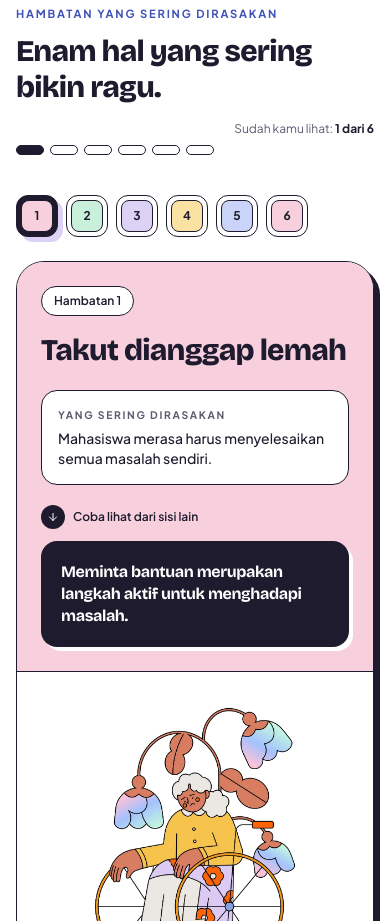
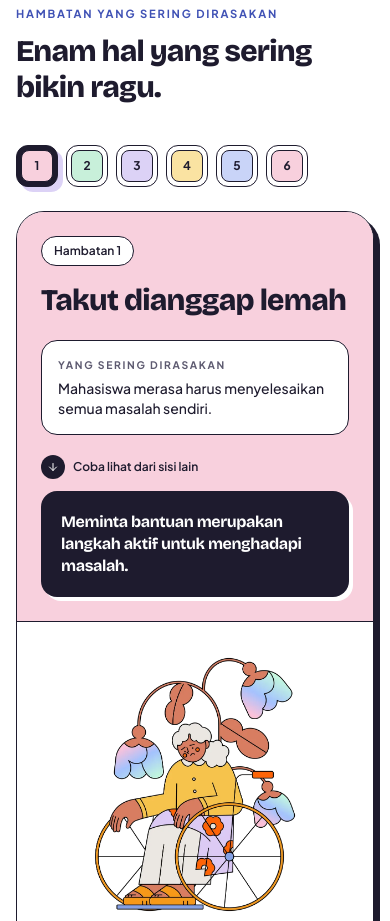
Before and after one commit to nabilasyalwani/psikoedukasi, a Next.js app: page /hambatan in a window 390 px wide. Shown: the part 1080-2001 px from the top of the page. Built offline with nearby package versions, Linux system fonts and the light colour scheme.

Commit message:
fix barrier explorer card in small screen

```diff
--- a/components/hambatan/BarrierExplorer.tsx
+++ b/components/hambatan/BarrierExplorer.tsx
@@ -35,7 +35,7 @@ export default function BarrierExplorer() {
             Enam hal yang sering bikin ragu.
           </h2>
         </div>
-        <div className="text-right" aria-live="polite">
+        <div className="text-right hidden md:block" aria-live="polite">
           <p className="text-xs text-muted">
             Sudah kamu lihat:{" "}
             <strong className="text-ink">
```
